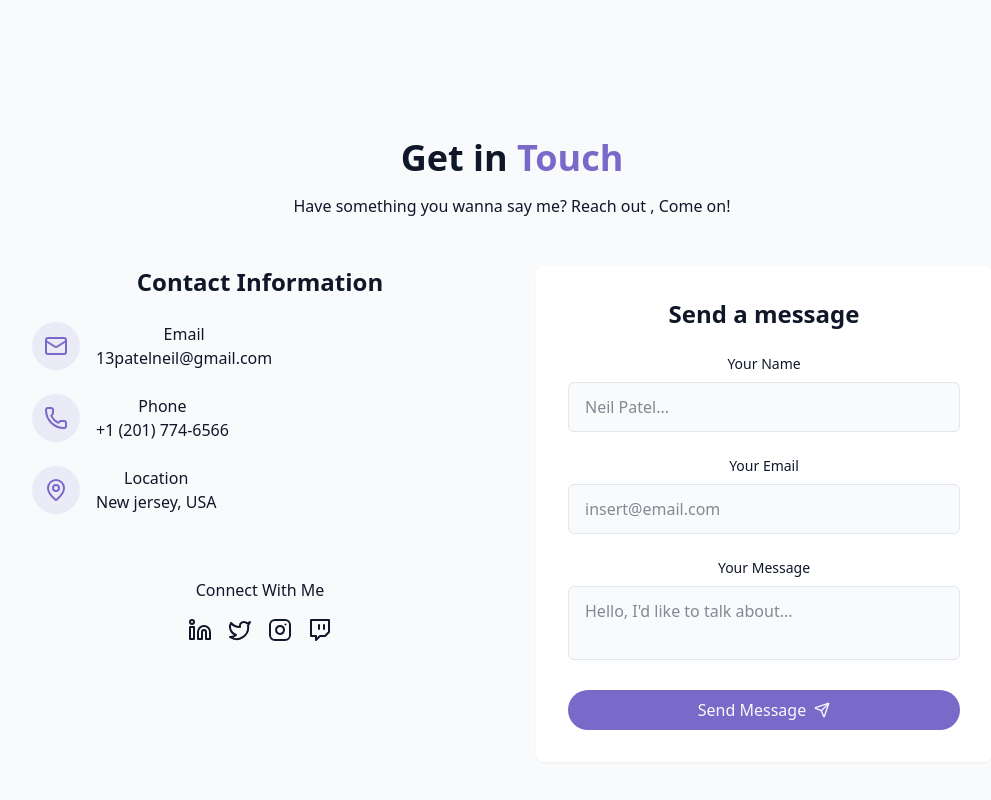
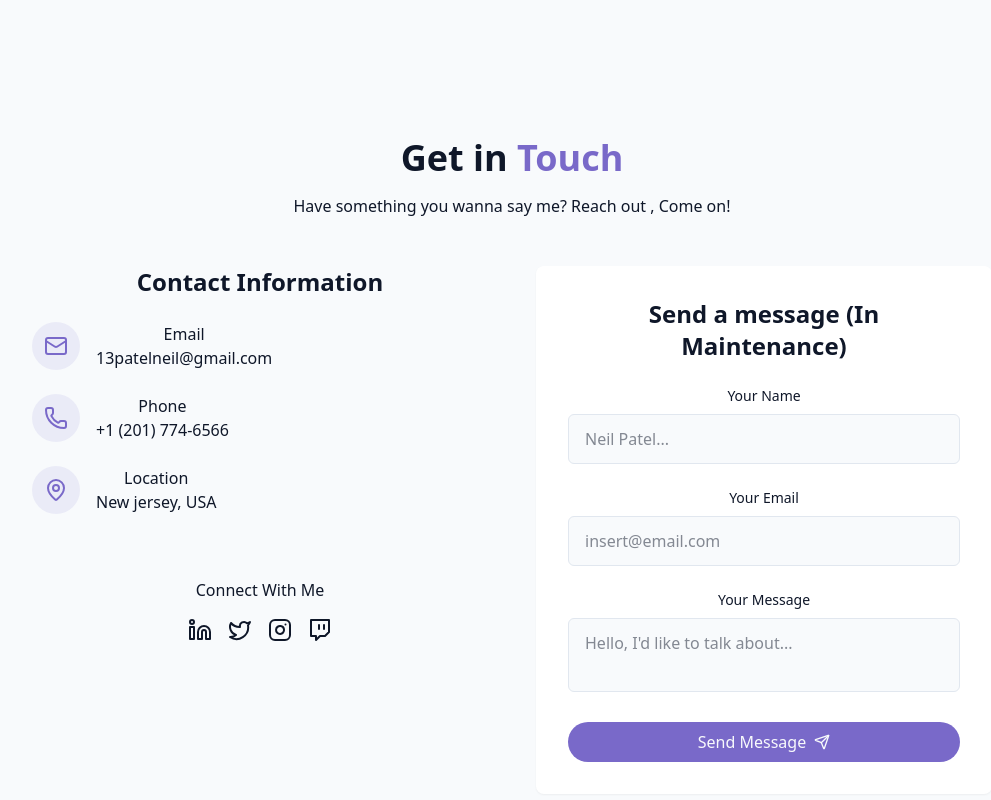
Before and after one commit to neilpatel13/Personal-Portfolio-Webpage, a React (Vite) app: page / in a window 1280 px wide. Shown: the part 3418-4218 px from the top of the page, without its empty margins (128-1119 px from the left). Built offline with nearby package versions, Linux system fonts and the light colour scheme.

Commit message:
Contact Page Completed: 2.36.20

```diff
--- a/src/components/ContactSection.jsx
+++ b/src/components/ContactSection.jsx
@@ -121,7 +121,7 @@ export const ContactSection = () => {
                   onSubmit={handleSubmit}
                 >
                     <h3 className="text-2xl font-semibold mb-6">
-                        Send a message
+                        Send a message (In Maintenance)
                     </h3>
                     <form className="space-y-6">
                         <div>
@@ -193,4 +193,4 @@ export const ContactSection = () => {
 
         </div>
     </section>
-};
+}; //Contact Section Complete video at 2.36.20
```
